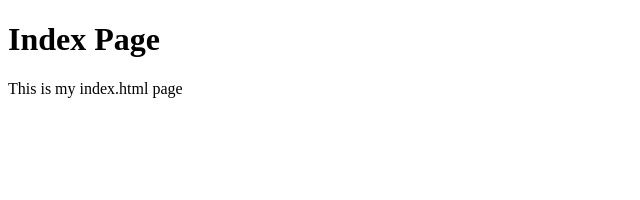
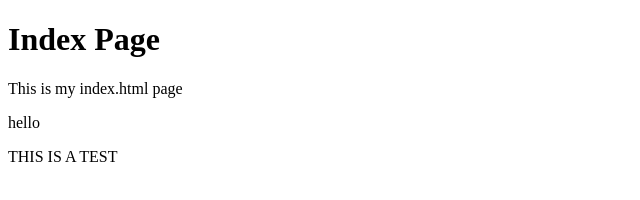
Before and after one commit to nmhdz/movie_api, a plain HTML site: page index.html in a window 1280 px wide. Shown: the whole page, without its empty margins (0-640 px from the left). Drawn offline with Linux system fonts and the light colour scheme.

Commit message:
Update index.html
test

```diff
--- a/index.html
+++ b/index.html
@@ -9,7 +9,8 @@
 <body>
   <h1>Index Page</h1>
   <p>This is my index.html page</p>
-
+  <p>hello</p>
+<p>THIS IS A TEST</p>
   <script type="module" src="test.js"></script>
 </body>
 
```
